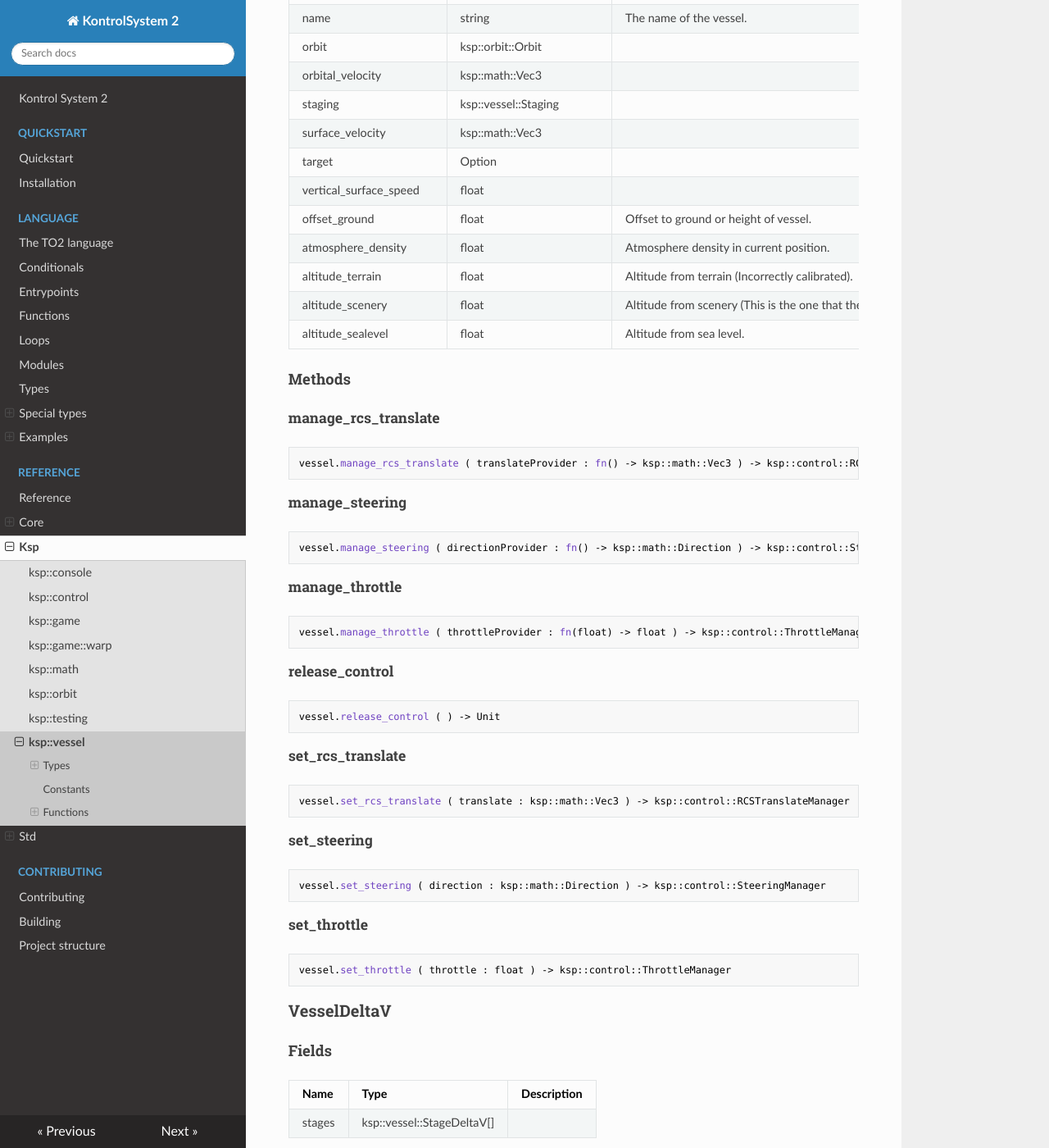
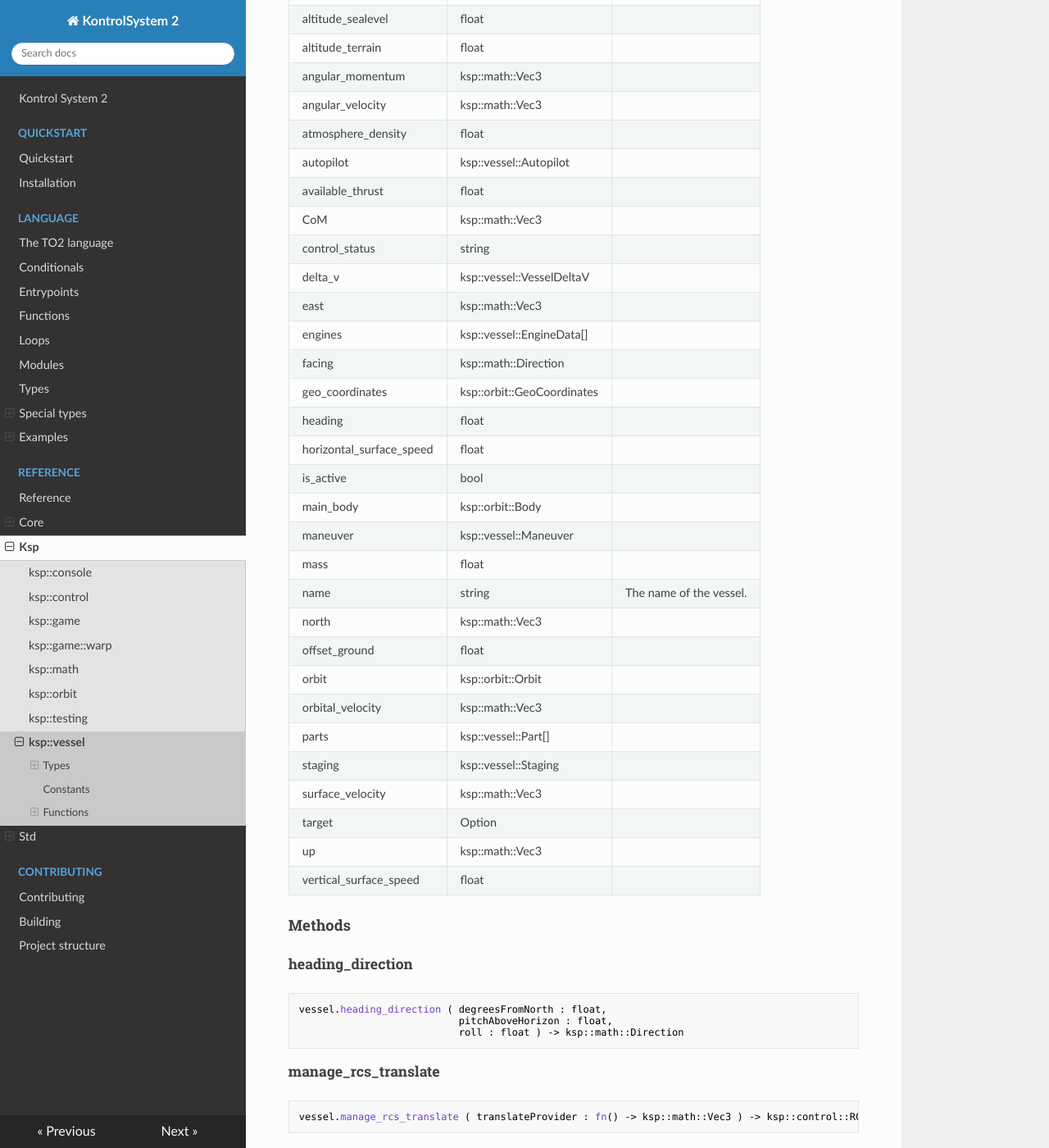
Before and after one commit to untoldwind/KontrolSystem2, an MkDocs documentation site: the page built from docs/reference/ksp/vessel.md, in a window 1280 px wide and 1400 px high, scrolled down 5876 px. Shown: the whole window at 82% size. Built offline with MkDocs 1.6.1, drawn with Linux system fonts in a browser that asks for light colours; nearby versions of some CDN libraries; some of the changed text lies outside the part shown.

Commit message:
Doc update

````diff
--- a/docs/reference/ksp/vessel.md
+++ b/docs/reference/ksp/vessel.md
@@ -43,6 +43,8 @@
 
 Name | Type | Description
 --- | --- | ---
+current_throttle | float |
+current_thrust | float |
 has_ignited | bool |
 is_flameout | bool |
 is_shutdown | bool |
@@ -144,6 +146,7 @@
 burn_duration | float |
 burn_vector | ksp::math::Vec3 |
 ETA | float |
+expected_orbit | ksp::orbit::Orbit |
 normal | float |
 prograde | float |
 radial_out | float |
@@ -159,9 +162,18 @@
 
 
 
-### PartModule
+### Part
 
 
+
+#### Fields
+
+Name | Type | Description
+--- | --- | ---
+engine_data | Option<ksp::vessel::EngineData> |
+is_engine | bool |
+is_solar_panel | bool |
+part_name | string |
 
 ### StageDeltaV
 
@@ -236,6 +249,14 @@
 
 ```rust
 staging.next ( ) -> bool
+```
+
+
+
+##### parts_in_stage
+
+```rust
+staging.parts_in_stage ( stage : int ) -> ksp::vessel::Part[]
 ```
 
 
@@ -261,13 +282,19 @@
 Name | Type | Description
 --- | --- | ---
 actions | ksp::vessel::ActionGroups |
+altitude_scenery | float |
+altitude_sealevel | float |
+altitude_terrain | float |
 angular_momentum | ksp::math::Vec3 |
 angular_velocity | ksp::math::Vec3 |
+atmosphere_density | float |
 autopilot | ksp::vessel::Autopilot |
 available_thrust | float |
 CoM | ksp::math::Vec3 |
 control_status | string |
 delta_v | ksp::vessel::VesselDeltaV |
+east | ksp::math::Vec3 |
+engines | ksp::vessel::EngineData[] |
 facing | ksp::math::Direction |
 geo_coordinates | ksp::orbit::GeoCoordinates |
 heading | float |
@@ -277,21 +304,28 @@
 maneuver | ksp::vessel::Maneuver |
 mass | float |
 name | string | The name of the vessel.
+north | ksp::math::Vec3 |
+offset_ground | float |
 orbit | ksp::orbit::Orbit |
 orbital_velocity | ksp::math::Vec3 |
+parts | ksp::vessel::Part[] |
 staging | ksp::vessel::Staging |
 surface_velocity | ksp::math::Vec3 |
 target | Option<ksp::vessel::Targetable> |
+up | ksp::math::Vec3 |
 vertical_surface_speed | float |
-offset_ground | float | Offset to ground or height of vessel.
-atmosphere_density | float | Atmosphere density in current position.
-altitude_terrain | float | Altitude from terrain (Incorrectly calibrated).
-altitude_scenery | float | Altitude from scenery (This is the one that the game shows).
-altitude_sealevel | float | Altitude from sea level.
+
+#### Methods
+
+##### heading_direction
+
+```rust
+vessel.heading_direction ( degreesFromNorth : float,
+                           pitchAboveHorizon : float,
+                           roll : float ) -> ksp::math::Direction
+```
 
 
-
-#### Methods
 
 ##### manage_rcs_translate
 
````
Also changed, not shown: other parts of docs/reference/ksp/vessel.md (+1 -0 lines), docs/reference/ksp/orbit.md (+18 -0 lines), docs/reference/std/atmo.md (added, +29 -0 lines), docs/reference/std/staging.md (added, +44 -0 lines).
